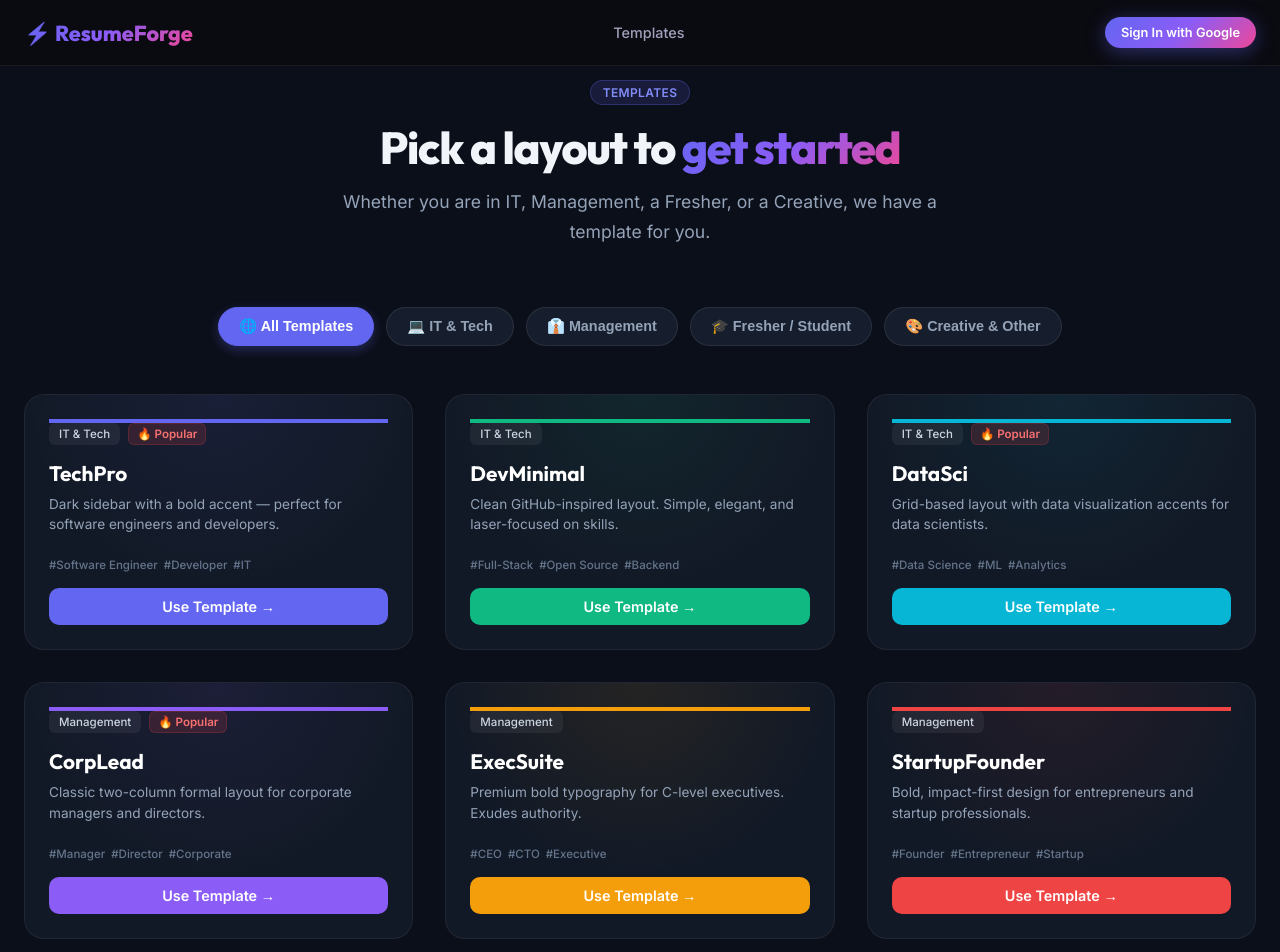
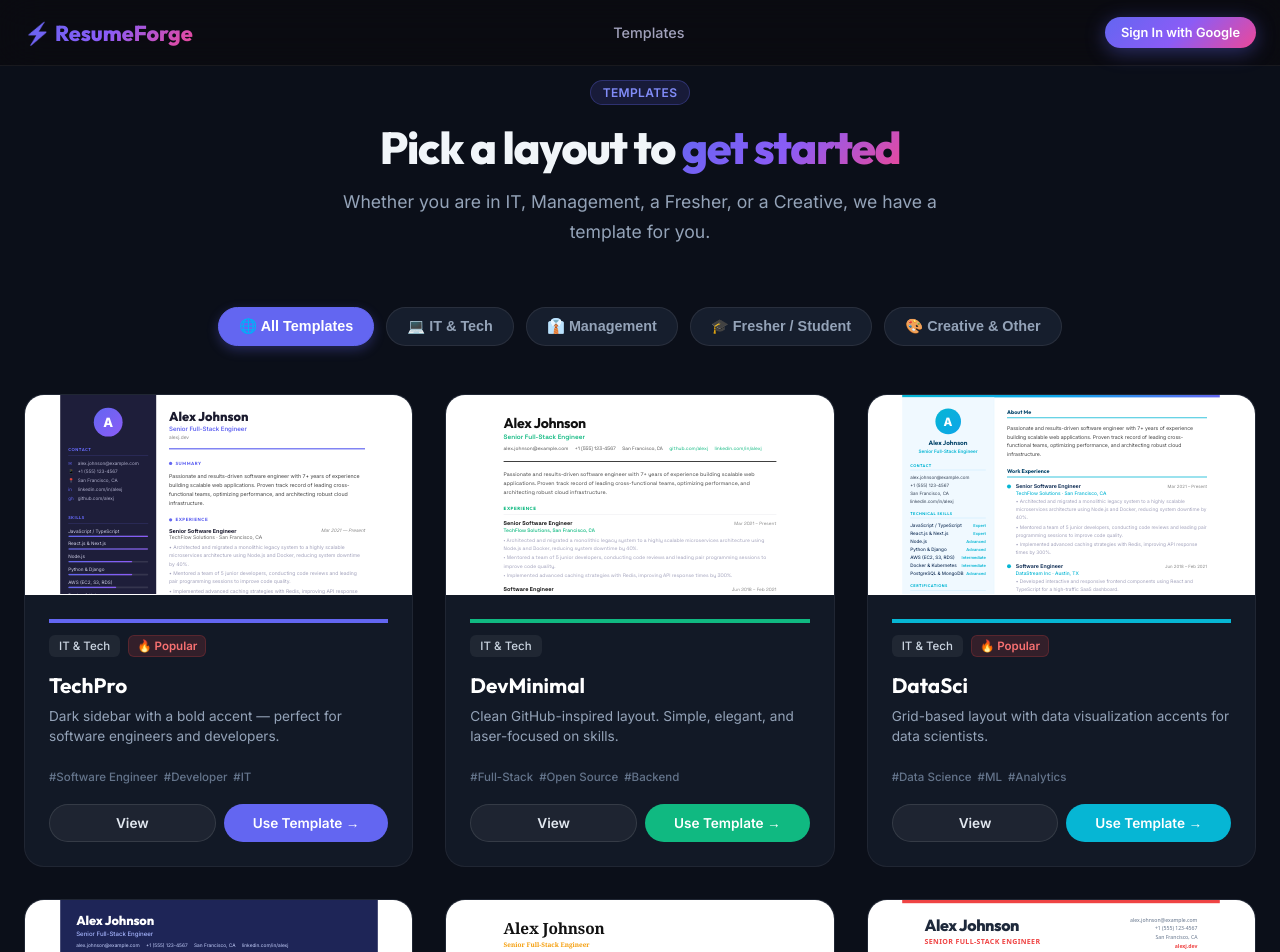
Before and after one commit to myselfabhishekthakur-ui/Resume-builder, a Next.js app in the folder frontend/: page /templates in a window 1280 px wide. Shown: the top 952 px of the page. Built offline with nearby package versions, Linux system fonts and the light colour scheme; no server answers.

Commit message:
template design updated

```diff
--- a/frontend/app/preview/[resumeId]/page.tsx
+++ b/frontend/app/preview/[resumeId]/page.tsx
@@ -65,7 +65,6 @@ export default function PreviewPage() {
   if (!resume) {
     return (
       <div className={styles.main}>
-        <Navbar />
         <div className="container" style={{ textAlign: 'center', marginTop: '80px' }}>
           <h2>Resume not found</h2>
           <button onClick={() => router.push('/dashboard')} className="btn btn-primary" style={{ marginTop: '20px' }}>
@@ -78,8 +77,6 @@ export default function PreviewPage() {
 
   return (
     <main className={styles.main}>
-      <Navbar />
-
       <header className={styles.header}>
         <div className="container">
           <div className={styles.headerRow}>
--- a/frontend/app/templates/page.tsx
+++ b/frontend/app/templates/page.tsx
@@ -3,6 +3,8 @@ import { useState } from 'react';
 import Link from 'next/link';
 import Navbar from '@/components/Navbar/Navbar';
 import { TEMPLATES, CATEGORIES, TemplateCategory, CATEGORY_ICONS } from '@/lib/templates';
+import LivePreview from '@/components/Editor/LivePreview';
+import { DUMMY_RESUME_DATA } from '@/lib/dummyData';
 import styles from './templates.module.css';
 
 export default function TemplatesPage() {
@@ -49,7 +51,13 @@ export default function TemplatesPage() {
           <div className={styles.grid}>
             {filteredTemplates.map(template => (
               <div key={template.id} className={styles.card}>
-                <div className={styles.cardGlow} style={{ background: `radial-gradient(circle at 50% 0%, ${template.color}15, transparent 60%)` }} />
+                <div className={styles.cardPreviewContainer}>
+                  <div className={styles.cardPreviewScaler}>
+                    <LivePreview templateId={template.id} dataOverride={DUMMY_RESUME_DATA} />
+                  </div>
+                  <Link href={`/template-preview/${template.id}`} className={styles.cardPreviewOverlay} />
+                </div>
+
                 <div className={styles.cardHeader} style={{ borderTop: `4px solid ${template.color}` }}>
                   <div className={styles.badgeRow}>
                     <span className={styles.categoryBadge}>{template.category}</span>
@@ -64,9 +72,14 @@ export default function TemplatesPage() {
                       <span key={tag} className={styles.tag}>#{tag}</span>
                     ))}
                   </div>
-                  <Link href={`/builder/${template.id}`} className={styles.useBtn} style={{ background: template.color }}>
-                    Use Template →
-                  </Link>
+                  <div className={styles.cardActions}>
+                    <Link href={`/template-preview/${template.id}`} className={styles.previewBtn}>
+                      View
+                    </Link>
+                    <Link href={`/builder/${template.id}`} className={styles.useBtn} style={{ background: template.color }}>
+                      Use Template →
+                    </Link>
+                  </div>
                 </div>
               </div>
             ))}
--- a/frontend/app/templates/templates.module.css
+++ b/frontend/app/templates/templates.module.css
@@ -93,18 +93,42 @@
   box-shadow: 0 20px 25px -5px rgba(0, 0, 0, 0.2), 0 10px 10px -5px rgba(0, 0, 0, 0.2);
 }
 
-.cardGlow {
+.cardPreviewContainer {
+  width: 100%;
+  height: 200px;
+  background: #ffffff;
+  border-bottom: 1px solid rgba(255, 255, 255, 0.05);
+  position: relative;
+  overflow: hidden;
+  display: flex;
+  justify-content: center;
+  align-items: flex-start;
+  margin: -24px -24px 24px -24px;
+  width: calc(100% + 48px);
+}
+
+.cardPreviewScaler {
+  transform: scale(0.4);
+  transform-origin: top center;
+  width: 794px; /* A4 width */
+  pointer-events: none;
+}
+
+.cardPreviewOverlay {
   position: absolute;
-  top: 0;
-  left: 0;
-  right: 0;
-  bottom: 0;
-  pointer-events: none;
-  z-index: 0;
+  top: 0; left: 0; right: 0; bottom: 0;
+  cursor: pointer;
+  z-index: 10;
+  background: transparent;
+}
+
+.cardPreviewOverlay:hover {
+  background: rgba(255, 255, 255, 0.05);
 }
 
 .cardHeader {
   z-index: 1;
+  padding-top: 12px;
 }
 
 .badgeRow {
@@ -165,16 +189,47 @@
   font-weight: 500;
 }
 
+.cardActions {
+  display: flex;
+  gap: 8px;
+  margin-top: 4px;
+}
+
+.previewBtn {
+  display: flex;
+  flex: 1;
+  align-items: center;
+  justify-content: center;
+  text-decoration: none;
+  color: #e2e8f0;
+  background: rgba(255, 255, 255, 0.05);
+  border: 1px solid rgba(255, 255, 255, 0.1);
+  font-weight: 600;
+  font-size: 0.85rem;
+  padding: 10px 14px;
+  border-radius: 9999px;
+  transition: all 0.2s;
+  white-space: nowrap;
+}
+
+.previewBtn:hover {
+  background: rgba(255, 255, 255, 0.1);
+  color: #ffffff;
+}
+
 .useBtn {
-  display: block;
-  text-align: center;
+  display: flex;
+  flex: 1;
+  align-items: center;
+  justify-content: center;
   text-decoration: none;
   color: #ffffff;
   font-weight: 600;
-  font-size: 0.9rem;
-  padding: 10px;
-  border-radius: 10px;
+  font-size: 0.85rem;
+  padding: 10px 14px;
+  border-radius: 9999px;
   transition: opacity 0.2s;
+  white-space: nowrap;
 }
 
 .useBtn:hover {
--- a/frontend/components/Editor/LivePreview.tsx
+++ b/frontend/components/Editor/LivePreview.tsx
@@ -13,12 +13,16 @@ import MarketProTemplate from '@/components/templates/MarketPro/MarketProTemplat
 import HealthCareTemplate from '@/components/templates/HealthCare/HealthCareTemplate';
 import LegalEagleTemplate from '@/components/templates/LegalEagle/LegalEagleTemplate';
 
+import { ResumeData } from '@/lib/store';
+
 interface Props {
   templateId: string;
+  dataOverride?: ResumeData;
 }
 
-export default function LivePreview({ templateId }: Props) {
-  const { data } = useResumeStore();
+export default function LivePreview({ templateId, dataOverride }: Props) {
+  const { data: storeData } = useResumeStore();
+  const data = dataOverride || storeData;
 
   const props = { data };
 
--- a/frontend/components/TemplateShowcase/TemplateShowcase.module.css
+++ b/frontend/components/TemplateShowcase/TemplateShowcase.module.css
@@ -45,25 +45,40 @@
   animation: fadeUp 0.4s ease both;
 }
 
-.card:hover .preview {
+.cardPreviewContainer {
+  width: 100%;
+  height: 200px;
+  background: #ffffff;
+  border-bottom: 1px solid rgba(255, 255, 255, 0.05);
+  position: relative;
+  overflow: hidden;
+  display: flex;
+  justify-content: center;
+  align-items: flex-start;
+  transition: transform var(--transition-base);
+}
+
+.card:hover .cardPreviewContainer {
   transform: scale(1.02);
 }
 
-.preview {
-  height: 180px;
-  padding: 20px;
-  position: relative;
-  transition: transform var(--transition-base);
-  border-bottom: 1px solid var(--border);
+.cardPreviewScaler {
+  transform: scale(0.35); /* Smaller scale for home page grid */
+  transform-origin: top center;
+  width: 794px;
+  pointer-events: none;
 }
 
-.previewInner {
-  width: 100%;
-  height: 100%;
-  background: rgba(0, 0, 0, 0.2);
-  border-radius: var(--radius-sm);
-  padding: 12px;
-  border: 1px solid rgba(255, 255, 255, 0.06);
+.cardPreviewOverlay {
+  position: absolute;
+  top: 0; left: 0; right: 0; bottom: 0;
+  cursor: pointer;
+  z-index: 10;
+  background: transparent;
+}
+
+.cardPreviewOverlay:hover {
+  background: rgba(255, 255, 255, 0.05);
 }
 
 .popularBadge {
@@ -132,10 +147,43 @@
   color: var(--text-muted);
 }
 
+.cardActions {
+  display: flex;
+  gap: 8px;
+  margin-top: 4px;
+}
+
+.previewBtn {
+  display: flex;
+  flex: 1;
+  align-items: center;
+  justify-content: center;
+  text-decoration: none;
+  color: #e2e8f0;
+  background: rgba(255, 255, 255, 0.05);
+  border: 1px solid rgba(255, 255, 255, 0.1);
+  font-weight: 600;
+  font-size: 0.85rem;
+  padding: 10px 14px;
+  border-radius: 9999px;
+  transition: all 0.2s;
+  white-space: nowrap;
+}
+
+.previewBtn:hover {
+  background: rgba(255, 255, 255, 0.1);
+  color: #ffffff;
+}
+
 .useBtn {
-  width: 100%;
+  display: flex;
+  flex: 1;
+  align-items: center;
   justify-content: center;
-  margin-top: 4px;
+  font-size: 0.85rem;
+  padding: 10px 14px;
+  border-radius: 9999px;
+  white-space: nowrap;
 }
 
 @media (max-width: 640px) {
--- /dev/null
+++ b/frontend/lib/dummyData.ts
@@ -0,0 +1,99 @@
+import { ResumeData } from './store';
+
+export const DUMMY_RESUME_DATA: ResumeData = {
+  personal: {
+    fullName: 'Alex Johnson',
+    title: 'Senior Full-Stack Engineer',
+    email: 'alex.johnson@example.com',
+    phone: '+1 (555) 123-4567',
+    location: 'San Francisco, CA',
+    website: 'alexj.dev',
+    linkedin: 'linkedin.com/in/alexj',
+    github: 'github.com/alexj',
+    summary: 'Passionate and results-driven software engineer with 7+ years of experience building scalable web applications. Proven track record of leading cross-functional teams, optimizing performance, and architecting robust cloud infrastructure.',
+  },
+  experience: [
+    {
+      id: 'exp1',
+      position: 'Senior Software Engineer',
+      company: 'TechFlow Solutions',
+      location: 'San Francisco, CA',
+      startDate: '2021-03',
+      endDate: 'Present',
+      current: true,
+      description: '• Architected and migrated a monolithic legacy system to a highly scalable microservices architecture using Node.js and Docker, reducing system downtime by 40%.\n• Mentored a team of 5 junior developers, conducting code reviews and leading pair programming sessions to improve code quality.\n• Implemented advanced caching strategies with Redis, improving API response times by 300%.',
+    },
+    {
+      id: 'exp2',
+      position: 'Software Engineer',
+      company: 'DataStream Inc',
+      location: 'Austin, TX',
+      startDate: '2018-06',
+      endDate: '2021-02',
+      current: false,
+      description: '• Developed interactive and responsive frontend components using React and TypeScript for a high-traffic SaaS dashboard.\n• Designed RESTful APIs in Python/Django to support new feature rollouts, catering to 100,000+ active users.\n• Automated deployment pipelines using GitHub Actions, reducing deployment time from hours to minutes.',
+    }
+  ],
+  education: [
+    {
+      id: 'edu1',
+      institution: 'Stanford University',
+      degree: 'Master of Science',
+      field: 'Computer Science',
+      startDate: '2016-09',
+      endDate: '2018-05',
+      gpa: '3.9/4.0',
+      description: 'Specialization in Artificial Intelligence and Distributed Systems. Graduated with Honors.',
+    },
+    {
+      id: 'edu2',
+      institution: 'University of Texas at Austin',
+      degree: 'Bachelor of Science',
+      field: 'Software Engineering',
+      startDate: '2012-09',
+      endDate: '2016-05',
+      description: "Dean's List. Capstone Project: Real-time traffic analysis using Machine Learning.",
+    }
+  ],
+  skills: [
+    { id: 'sk1', name: 'JavaScript / TypeScript', level: 'Expert', category: 'Languages' },
+    { id: 'sk2', name: 'React.js & Next.js', level: 'Expert', category: 'Frontend' },
+    { id: 'sk3', name: 'Node.js', level: 'Advanced', category: 'Backend' },
+    { id: 'sk4', name: 'Python & Django', level: 'Advanced', category: 'Backend' },
+    { id: 'sk5', name: 'AWS (EC2, S3, RDS)', level: 'Intermediate', category: 'Cloud' },
+    { id: 'sk6', name: 'Docker & Kubernetes', level: 'Intermediate', category: 'DevOps' },
+    { id: 'sk7', name: 'PostgreSQL & MongoDB', level: 'Advanced', category: 'Database' },
+  ],
+  projects: [
+    {
+      id: 'proj1',
+      name: 'CloudSync CLI',
+      description: 'An open-source command-line tool built in Go that synchronizes local directories with AWS S3 up to 5x faster than standard tools.',
+      github: 'github.com/alexj/cloudsync',
+      technologies: 'Go, AWS S3, Concurrency'
+    },
+    {
+      id: 'proj2',
+      name: 'E-Commerce Dashboard',
+      description: 'A comprehensive analytics dashboard for online merchants providing real-time sales data, inventory alerts, and predictive trends.',
+      url: 'alexj.dev/projects/dashboard',
+      technologies: 'React, Next.js, Tailwind, Python'
+    }
+  ],
+  certifications: [
+    {
+      id: 'cert1',
+      name: 'AWS Certified Solutions Architect',
+      issuer: 'Amazon Web Services',
+      date: '2022-08',
+      url: '',
+    },
+    {
+      id: 'cert2',
+      name: 'Certified Kubernetes Administrator (CKA)',
+      issuer: 'Cloud Native Computing Foundation',
+      date: '2021-11',
+      url: '',
+    }
+  ]
+};
```
Also changed, not shown: frontend/app/template-preview/[templateId]/page.tsx (added, +55 -0 lines), frontend/components/TemplateShowcase/TemplateShowcase.tsx (+14 -9 lines), 2 other files (tests, documents, lock files or other folders).
